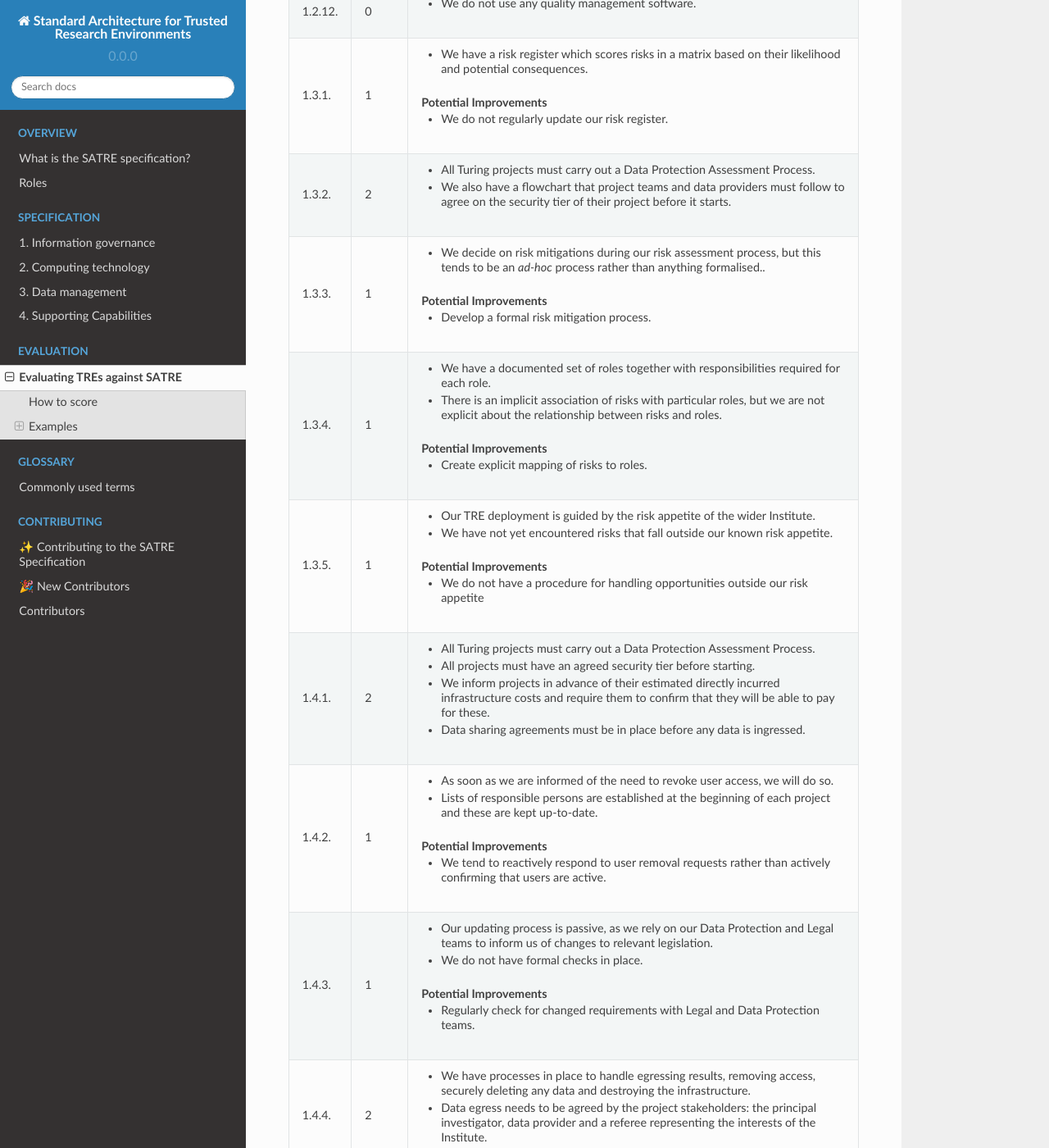
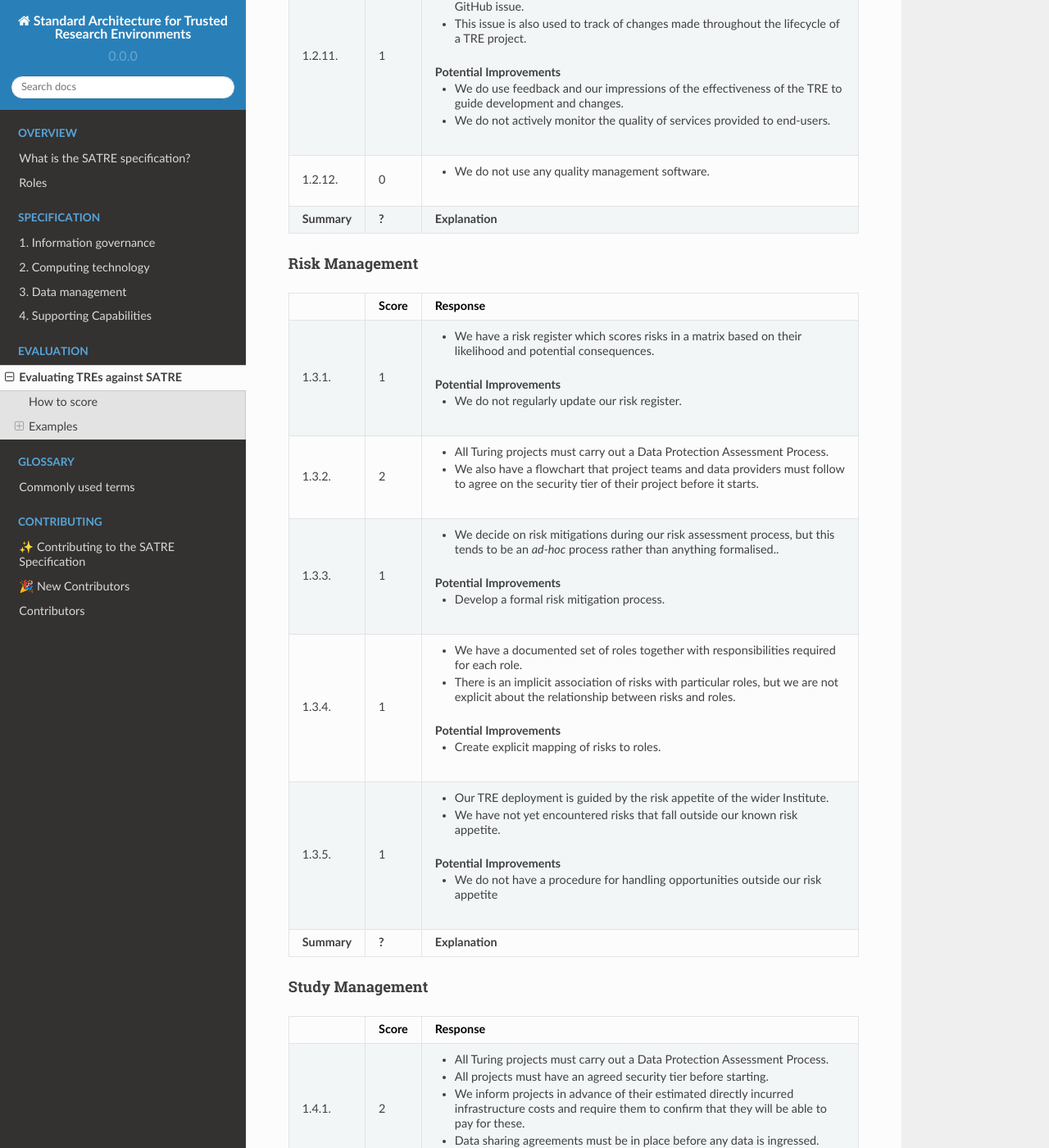
Before and after one commit to sa-tre/satre-specification, a Sphinx documentation site: the page built from docs/source/evaluation.md, in a window 1280 px wide and 1400 px high, scrolled down 3321 px. Shown: the whole window at 82% size. Built offline with Sphinx 7.4.7 and the Read the Docs theme 2.0.0, drawn with Linux system fonts in a browser that asks for light colours; some of the changed text lies outside the part shown.

Commit message:
:recycle: Split into sections

````diff
--- a/docs/source/evaluation.md
+++ b/docs/source/evaluation.md
@@ -47,6 +49,20 @@ The scoring system is:
     ##### Potential Improvements
     - Our TRE organisation does not control staff numbers in the legal and data protection teams.
     - Directly assigning staffing to support our TRE would help improve resource provision.
+* - **Summary**
+  - **?**
+  - **Explanation**
+```
+
+#### Quality Management
+
+```{list-table}
+:header-rows: 1
+:name: tab-turing-dsh-ig-quality-management
+
+* -
+  - Score
+  - Response
 * - 1.2.1.
   - 1
   - - Our SOPs are held on a public website backed by a private GitHub repository with limited edit access.
@@ -114,6 +130,20 @@ The scoring system is:
 * - 1.2.12.
   - 0
   - - We do not use any quality management software.
+* - **Summary**
+  - **?**
+  - **Explanation**
+```
+
+#### Risk Management
+
+```{list-table}
+:header-rows: 1
+:name: tab-turing-dsh-ig-risk-management
+
+* -
+  - Score
+  - Response
 * - 1.3.1.
   - 1
   - - We have a risk register which scores risks in a matrix based on their likelihood and potential consequences.
@@ -140,6 +170,20 @@ The scoring system is:
     - We have not yet encountered risks that fall outside our known risk appetite.
     ##### Potential Improvements
     - We do not have a procedure for handling opportunities outside our risk appetite
+* - **Summary**
+  - **?**
+  - **Explanation**
+```
+
+#### Study Management
+
+```{list-table}
+:header-rows: 1
+:name: tab-turing-dsh-ig-study-management
+
+* -
+  - Score
+  - Response
 * - 1.4.1.
   - 2
   - - All Turing projects must carry out a Data Protection Assessment Process.
@@ -180,6 +224,9 @@ The scoring system is:
     - Documents pertaining to each project are kept in a private Sharepoint folder.
     ##### Potential Improvements
     - We could make this a less manual process.
+* - **Summary**
+  - **?**
+  - **Explanation**
 ```
 
 ### TREEHOOSE
````
Also changed, not shown: other parts of docs/source/evaluation.md (+3 -1 lines).
